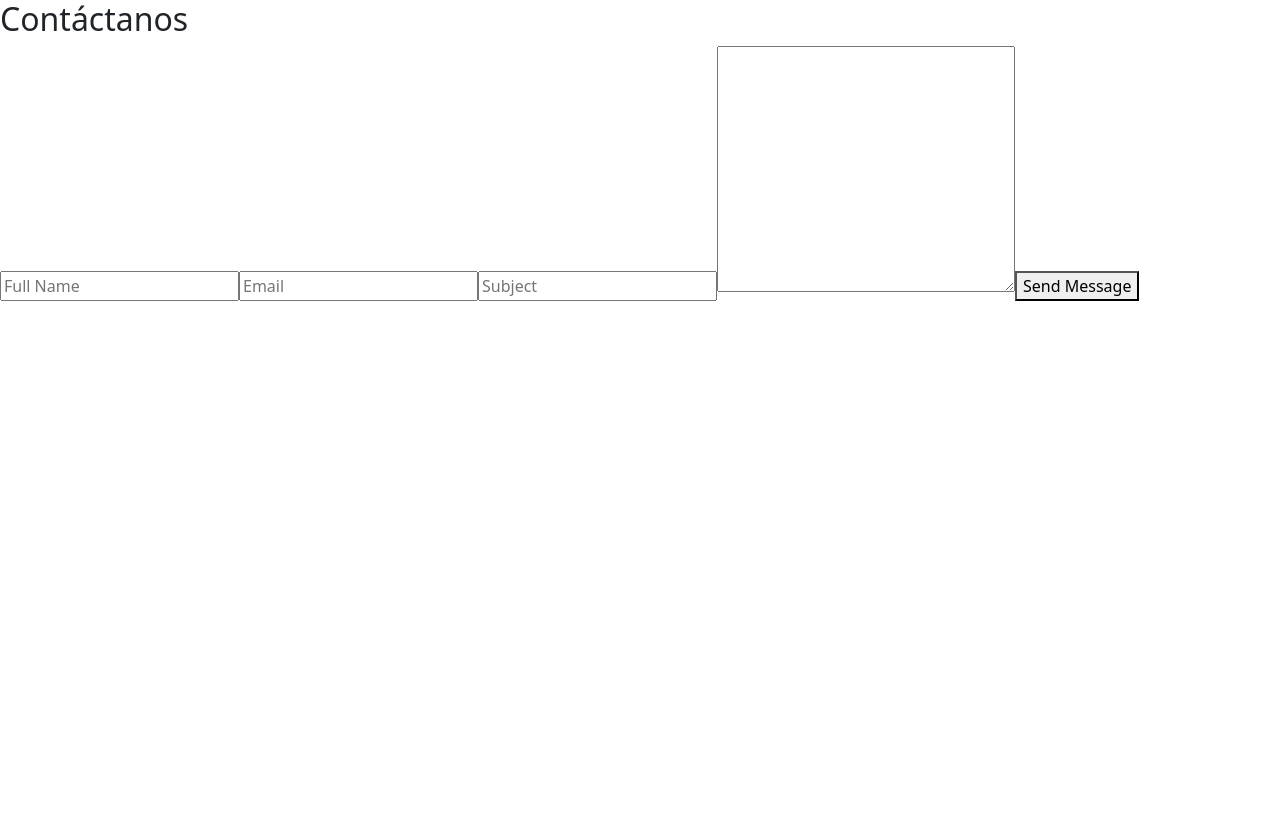
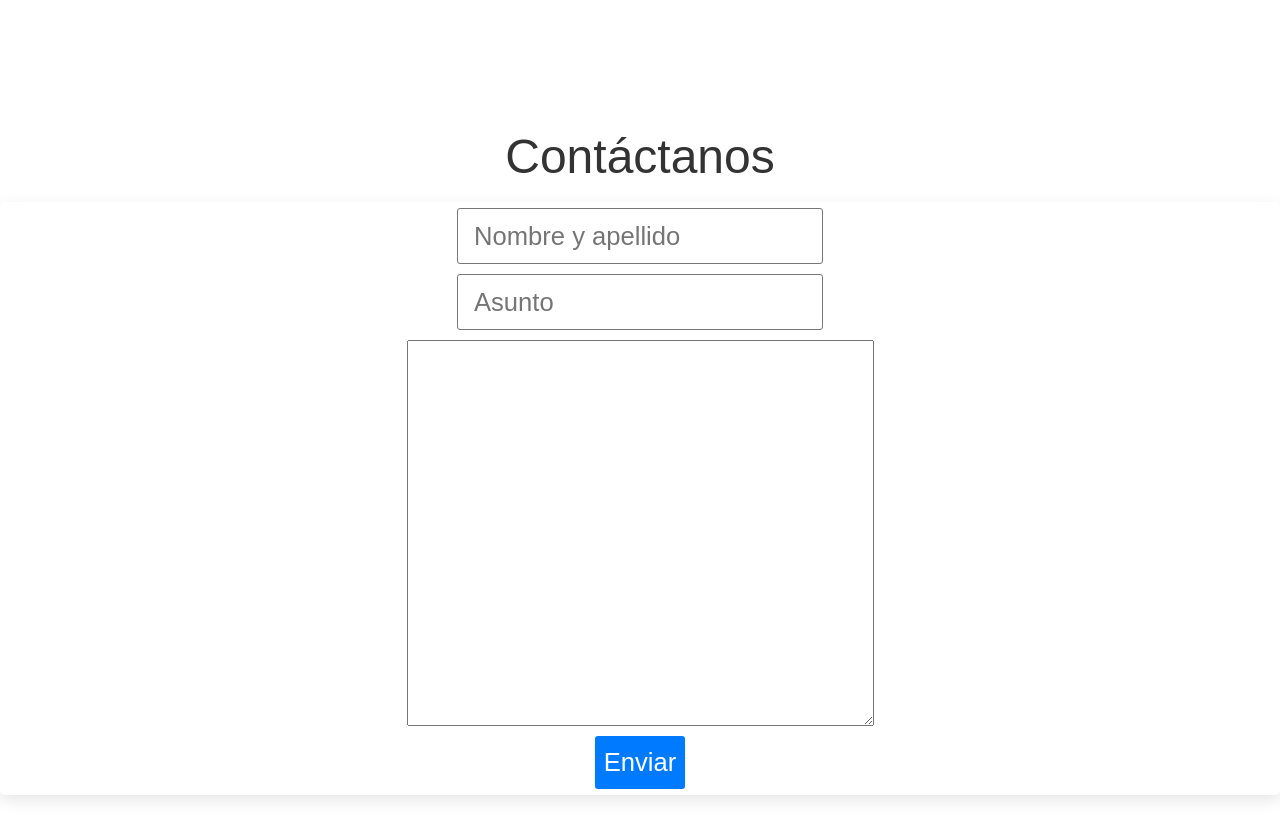
Before and after one commit to Proyecto-miAlqui-New/miAlqui_proyec, a React (Vite) app in the folder miAlqui/: page /Contact in a window 1280 px wide. Shown: the top 838 px of the page. Before the commit the page ends 800 px from the top, so only its background shows below. Built offline with nearby package versions, Linux system fonts and the light colour scheme.

Commit message:
Página de contacto funcional-cambios

```diff
--- /dev/null
+++ b/miAlqui/src/components/contact/contact.css
@@ -0,0 +1,385 @@
+
+:root {
+  --font-family: "Poppins", sans-serif;
+  --dark-blue: #0a1930;
+  --light-blue: #1f93ff;
+
+  --color-white: #fff;
+  --color-dark: #333;
+
+  --color-grey: #eee;
+  --box-shadow: 0 5px 15px rgba(0, 0, 0, 0.1);
+
+  --color-purple: #9d0191;
+  --color-orange: #ff7722;
+
+  --color-primary: #007bff;
+  --color-success: #28a745;
+  --color-danger: orangered;
+}
+
+* {
+  margin: 0;
+  padding: 0;
+  box-sizing: border-box;
+  scroll-behavior: smooth;
+}
+
+body {
+  font-family: var(--font-family);
+}
+
+section {
+  width: 100%;
+  padding: 8rem 0;
+}
+
+.container {
+  max-width: 1000px;
+  margin: 0 auto;
+  padding: 0 20px;
+}
+
+/* UTILITY CLASSES */
+
+/* Flex */
+.--flex-center {
+  display: flex;
+  justify-content: center;
+  align-items: center;
+}
+.--flex-start {
+  display: flex;
+  justify-content: flex-start;
+  align-items: flex-start;
+}
+.--flex-end {
+  display: flex;
+  justify-content: flex-end;
+  align-items: center;
+}
+.--flex-between {
+  display: flex;
+  justify-content: space-between;
+  align-items: center;
+}
+
+.--dir-column {
+  flex-direction: column;
+}
+
+.--flex-dir-column {
+  display: flex;
+}
+
+.--align-center {
+  display: flex;
+  align-items: center;
+}
+
+/* Grid */
+.--grid-15 {
+  display: grid;
+  grid-template-columns: repeat(auto-fit, minmax(15rem, 1fr));
+  row-gap: 1rem;
+  column-gap: 1rem;
+}
+.--grid-25 {
+  display: grid;
+  grid-template-columns: repeat(auto-fit, minmax(24rem, 1fr));
+  row-gap: 1rem;
+  column-gap: 1rem;
+}
+
+/* Center All */
+.--center-all {
+  display: flex;
+  justify-content: center;
+  align-items: center;
+  flex-direction: column;
+  width: 100%;
+  margin: auto;
+  text-align: center;
+}
+
+/* Heading */
+h1,
+h2,
+h3,
+h4 {
+  font-weight: 500;
+  line-height: 1.2;
+  color: var(--color-dark);
+  margin-bottom: 1rem;
+}
+h1 {
+  font-size: 4rem;
+}
+h2 {
+  font-size: 3rem;
+}
+h3 {
+  font-size: 2.5rem;
+}
+h4 {
+  font-size: 2rem;
+}
+
+.--text-xl {
+  font-size: 4.5rem;
+}
+.--text-lg {
+  font-size: 4rem;
+}
+
+.--text-md {
+  font-size: 3rem;
+}
+
+.--text-sm {
+  font-size: 1.2rem;
+  font-weight: 300;
+}
+
+.--text-p {
+  font-size: 1.5rem;
+  font-weight: 300;
+  line-height: 1.3;
+  color: var(--color-dark);
+}
+
+.--fw-bold {
+  font-weight: 600;
+}
+.--fw-thin {
+  font-weight: 200;
+}
+
+/* Text Color */
+.--text-light {
+  color: #fff;
+}
+
+.--color-primary {
+  color: #007bff;
+}
+.--color-danger {
+  color: orangered;
+}
+.--color-success {
+  color: #28a745;
+}
+
+.--color-white {
+  color: #fff;
+}
+
+/* Center Text */
+.--text-center {
+  text-align: center;
+}
+
+/* Card */
+.--card {
+  border: 1px solid transparent;
+  border-radius: 5px;
+  box-shadow: var(--box-shadow);
+  overflow: hidden;
+}
+
+/* Margin */
+.--m {
+  margin: 1rem;
+}
+.--ml {
+  margin-left: 1rem;
+}
+.--mr {
+  margin-right: 1rem;
+}
+
+.--mb {
+  margin-bottom: 1rem;
+}
+
+.--my {
+  margin: 1rem 0;
+}
+.--mx {
+  margin: 0 1rem;
+}
+
+.--m2 {
+  margin: 2rem;
+}
+
+.--ml2 {
+  margin-left: 2rem;
+}
+.--mr2 {
+  margin-right: 2rem;
+}
+
+.--mb2 {
+  margin-bottom: 2rem;
+}
+
+.--my2 {
+  margin: 2rem 0;
+}
+
+.--mx2 {
+  margin: 0 2rem;
+}
+
+/* Padding */
+.--p {
+  padding: 1rem;
+}
+.--p2 {
+  padding: 2rem;
+}
+.--py {
+  padding: 1rem 0;
+}
+.--py2 {
+  padding: 2rem 0;
+}
+.--px {
+  padding: 0 1rem;
+}
+.--px2 {
+  padding: 0 2rem;
+}
+
+.--btn {
+  font-size: 1.6rem;
+  font-weight: 400;
+  padding: 6px 8px;
+  margin: 0 5px 0 0;
+  border: 1px solid transparent;
+  border-radius: 3px;
+  cursor: pointer;
+  display: flex;
+  justify-content: center;
+  align-items: center;
+  transition: all 0.3s;
+}
+
+.--btn:hover {
+  transform: translateY(-2px);
+}
+
+.--btn-lg {
+  padding: 8px 10px;
+}
+
+.--btn-block {
+  width: 100%;
+}
+
+.--btn-primary {
+  color: #fff;
+  background: #007bff;
+}
+.--btn-secondary {
+  color: #fff;
+  border: 1px solid #fff;
+  background: transparent;
+}
+.--btn-danger {
+  color: #fff;
+  background: orangered;
+}
+
+.--btn-success {
+  color: #fff;
+  background: #28a745;
+}
+
+/* Background */
+.--bg-light {
+  background: #fff;
+}
+.--bg-dark {
+  background: var(--color-dark);
+}
+.--bg-primary {
+  background: var(--color-primary);
+}
+.--bg-success {
+  background: var(--color-success);
+}
+.--bg-grey {
+  background: var(--color-grey);
+}
+
+.--form-control {
+  font-size: 1.6rem;
+  font-weight: 300;
+}
+
+.--form-control > * {
+  margin: 5px 0;
+}
+
+.--form-control input {
+  font-size: 1.6rem;
+  font-weight: 300;
+  padding: 8px 1rem;
+  border: 1px solid #777;
+  border-radius: 3px;
+  outline: none;
+}
+.--form-control select {
+  font-size: 1.4rem;
+  font-weight: 400;
+  padding: 8px 1rem;
+  border: 1px solid #777;
+  border-radius: 3px;
+}
+
+.--form-control label {
+  font-size: 1.6rem;
+  font-weight: 400;
+  display: inline-block;
+  min-width: 7rem;
+  color: var(--color-dark);
+  margin-right: 1rem;
+}
+
+@media screen and (max-width: 600px) {
+  .--flex-dir-column {
+    flex-direction: column;
+  }
+}
+
+.--block {
+  display: block;
+}
+.--inline-block {
+  display: inline-block;
+}
+
+.--width-100 {
+  width: 100%;
+}
+
+.--width-500px {
+  width: 500px;
+}
+
+.--line {
+  position: relative;
+}
+
+.--list-style-none {
+  list-style: none;
+}
+
+.--profile-img {
+  width: 6rem;
+  height: 6rem;
+  border: 1px solid #ccc;
+  border-radius: 50%;
+}
--- a/miAlqui/src/components/contact/contact.jsx
+++ b/miAlqui/src/components/contact/contact.jsx
@@ -1,5 +1,6 @@
 import { useRef } from "react";
 import emailjs from '@emailjs/browser';
+import './contact.css'
 
 export const Contact = () => {
     const form = useRef();
@@ -23,14 +24,12 @@ export const Contact = () => {
             </div>
                 <form ref={form} onSubmit={sendEmail} className="--form-control --card --flex-center --dir-column">
 
-                <input type="text" placeholder="Full Name" name="user_name" required />
+                <input type="text" placeholder="Nombre y apellido" name="user_name" required />
 
-                <input type="email" placeholder="Email" name="user_email" required />
-
-                <input type="text" placeholder="Subject" name="subject" required />
+                <input type="text" placeholder="Asunto" name="subject" required />
 
                 <textarea name="message" cols="30" rows="10"></textarea>
-                <button type="submit" className="--btn --btn-primary">Send Message</button>
+                <button type="submit" className="--btn --btn-primary">Enviar</button>
                 </form>
         </section>
     )
```
